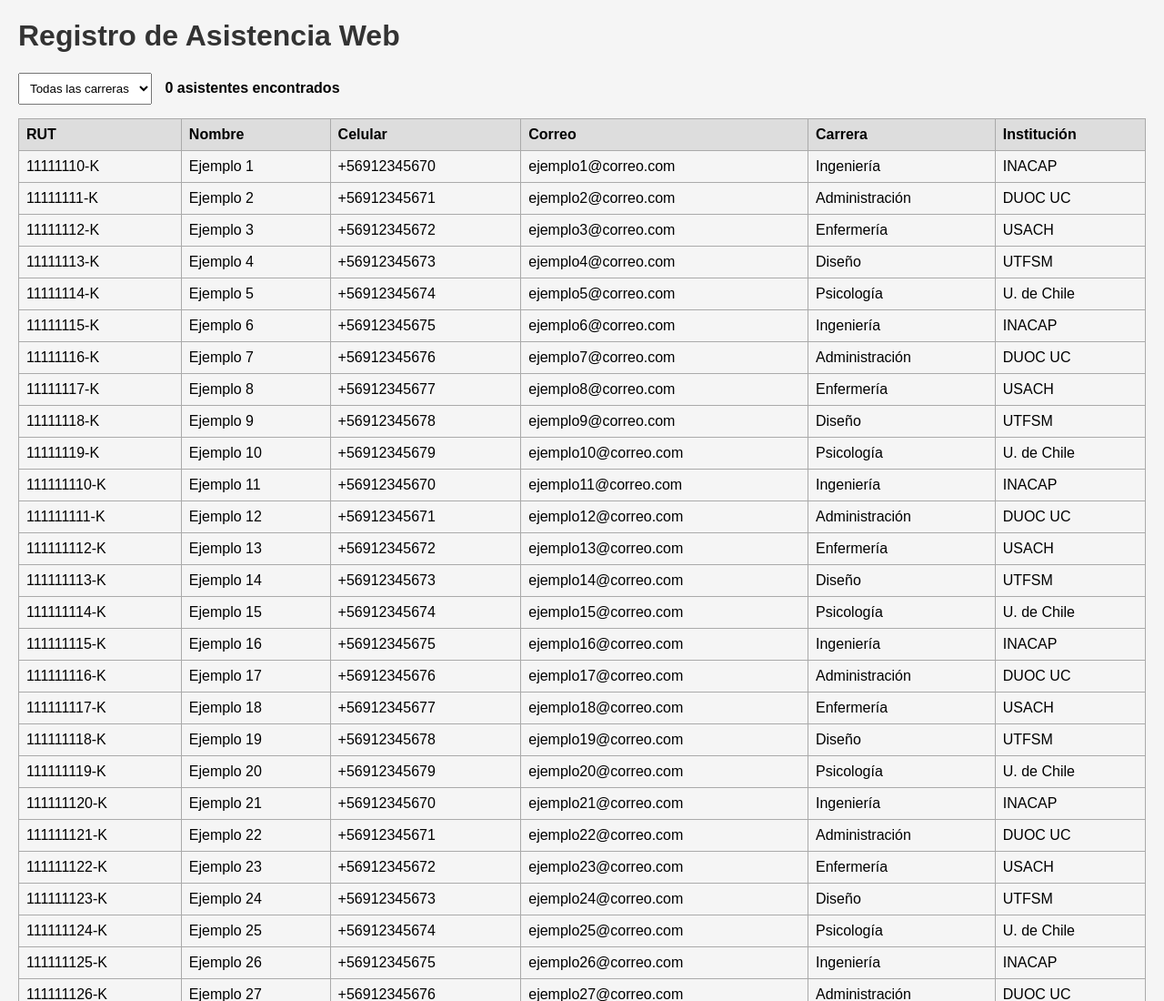
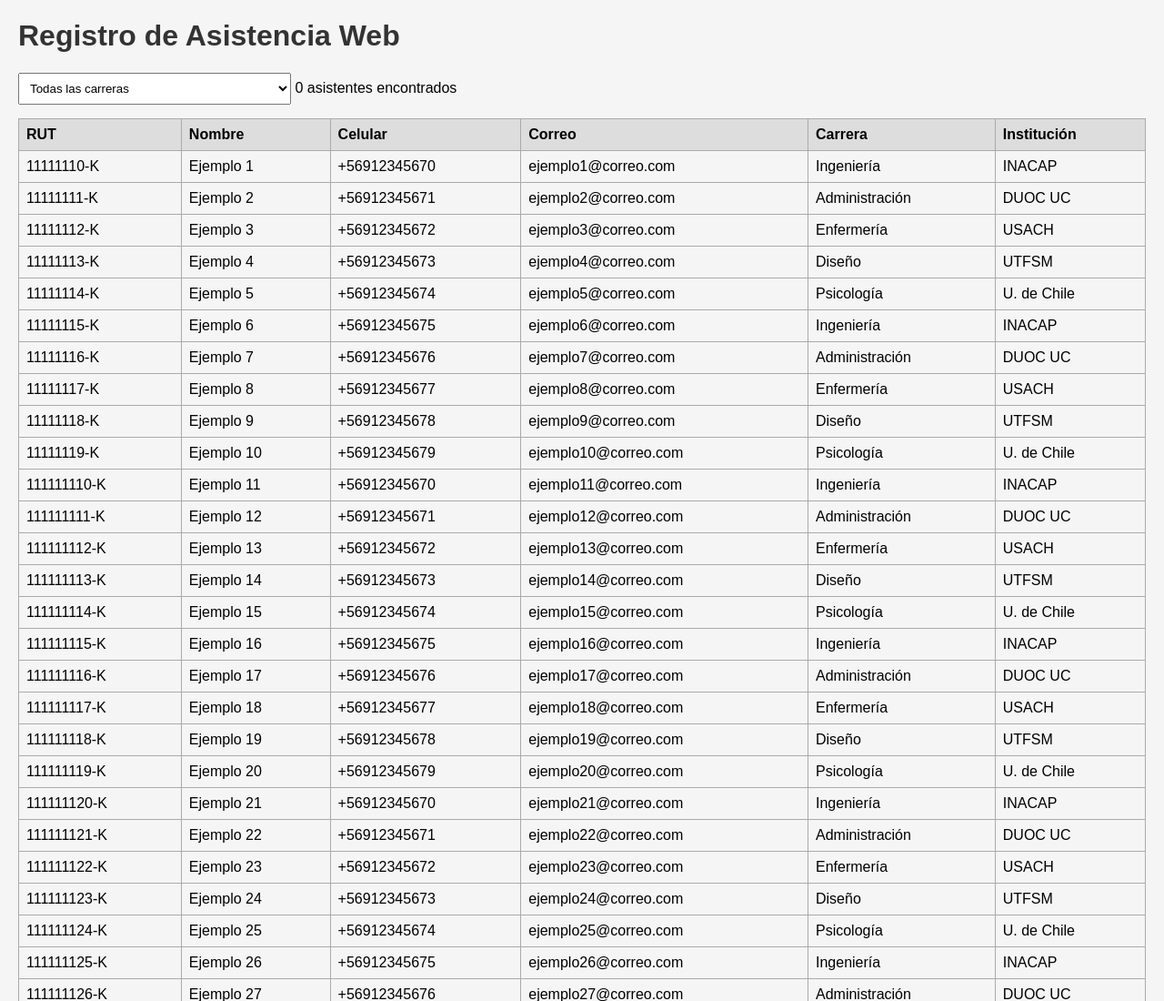
Before and after one commit to Anael123456789/asistenciafinal, a plain HTML site: page index.html in a window 1280 px wide. Shown: the top 1100 px of the page at 91% size. Drawn offline with Linux system fonts and the light colour scheme; no server answers.

Commit message:
Update style.css

```diff
--- a/style.css
+++ b/style.css
@@ -14,11 +14,7 @@ h1 {
 
 select {
   padding: 8px;
-  margin-right: 10px;
-}
-
-#contador {
-  font-weight: bold;
+  width: 300px;
 }
 
 table {
```
